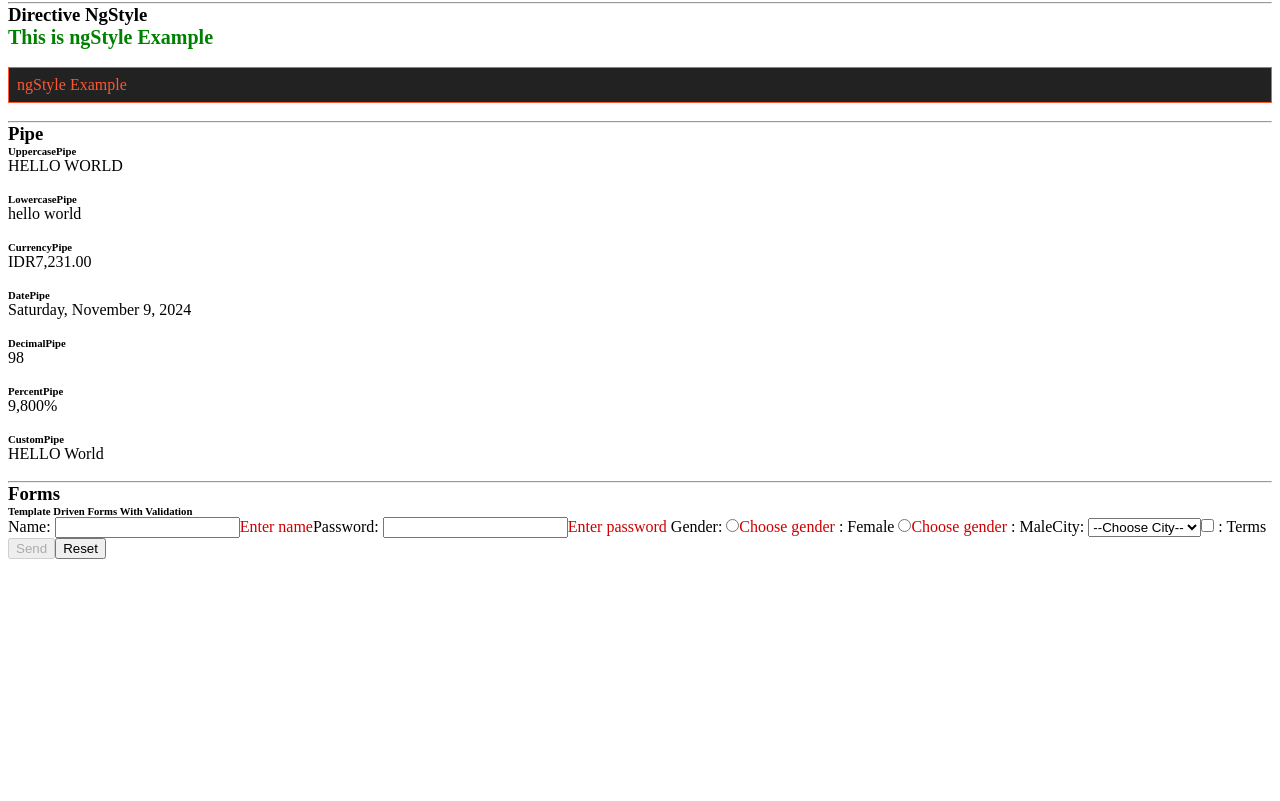
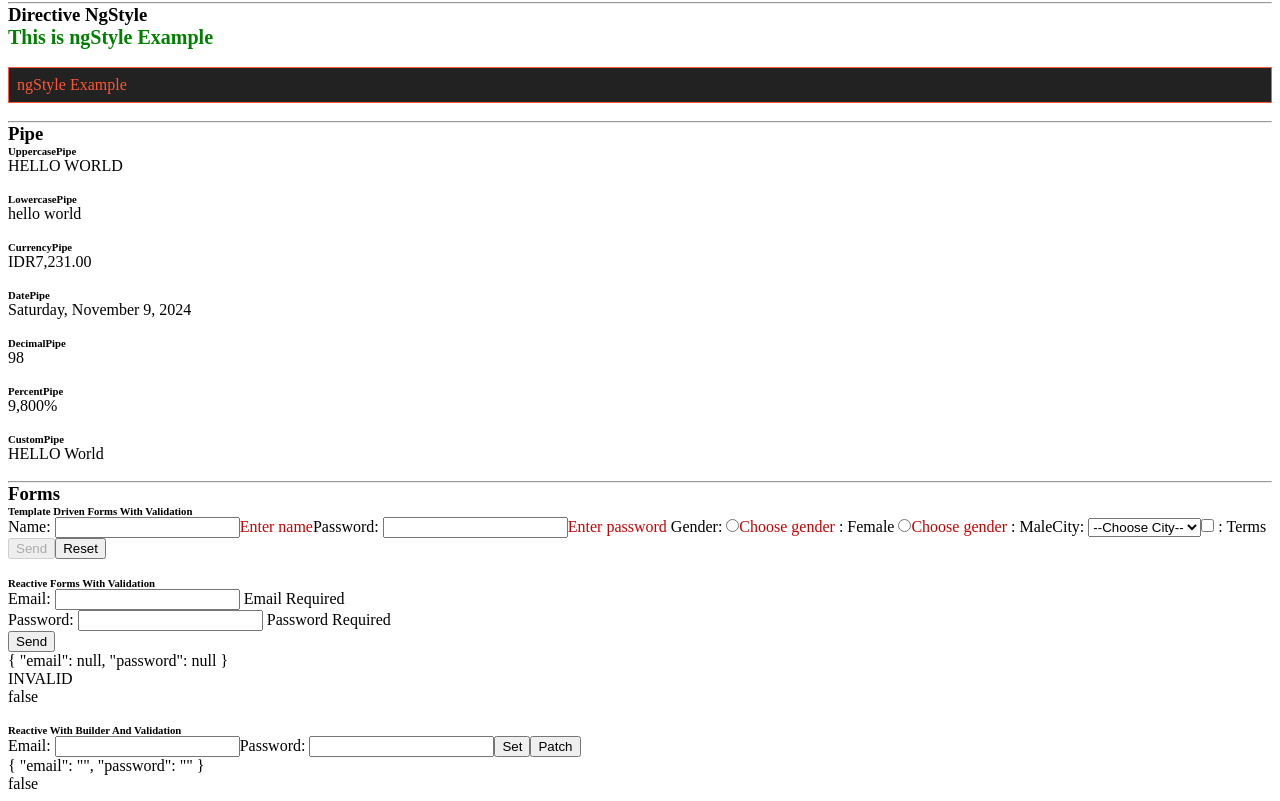
Before and after one commit to mogams99/ngIntro, an Angular app: page / in a window 1280 px wide. Shown: the part 932-1733 px from the top of the page. Before the commit the page ends 1517 px from the top, so only its background shows below. Built offline with nearby package versions, Linux system fonts and the light colour scheme.

Commit message:
chore: :construction: implementasi angular forms - reactive forms with validation dan form builder

```diff
--- a/src/app/app.component.html
+++ b/src/app/app.component.html
@@ -112,20 +112,17 @@
 
 <h3> Forms </h3>
 <h6> Template Driven Forms With Validation </h6>
-<form novalidate #loginform="ngForm"
-  (ngSubmit)="submitLogin(loginform)">
+<form novalidate #loginform="ngForm" (ngSubmit)="submitLogin(loginform)">
 
   <label>Name:
-    <input type="text" required name="name" #name=ngModel
-    [(ngModel)]="model.name">
+    <input type="text" required name="name" #name=ngModel [(ngModel)]="model.name">
     <span class="success" [hidden]="name.invalid">Valid Name</span>
     <span class="error" [hidden]="name.valid || name.dirty">Enter name</span>
     <span class="error" [hidden]="name.valid || name.pristine">Enter valid name</span>
   </label>
 
   <label>Password:
-    <input type="password" required name="pass" #pass=ngModel
-    [(ngModel)]="model.password">
+    <input type="password" required name="pass" #pass=ngModel [(ngModel)]="model.password">
     <span class="success" [hidden]="pass.invalid">Valid Password</span>
     <span class="error" [hidden]="pass.valid || pass.dirty">Enter password</span>
     <span class="error" [hidden]="pass.valid || pass.pristine">Enter valid password</span>
@@ -133,8 +130,7 @@
 
   Gender:
   <label>
-    <input type="radio" required name="gender" value="f" #gender=ngModel
-    [(ngModel)]="model.gender">
+    <input type="radio" required name="gender" value="f" #gender=ngModel [(ngModel)]="model.gender">
 
     <span class="success" [hidden]="gender.invalid">Valid Gender</span>
     <span class="error" [hidden]="gender.valid || gender.dirty">Choose gender</span>
@@ -143,8 +139,7 @@
     : Female </label>
 
   <label>
-    <input type="radio" required name="gender" value="m" #gender=ngModel
-    [(ngModel)]="model.gender">
+    <input type="radio" required name="gender" value="m" #gender=ngModel [(ngModel)]="model.gender">
 
     <span class="success" [hidden]="gender.invalid">Valid Gender</span>
     <span class="error" [hidden]="gender.valid || gender.dirty">Choose gender</span>
@@ -152,8 +147,7 @@
 
     : Male</label>
 
-  <label>City: <select required name="city" #city=ngModel
-    [(ngModel)]="model.city">
+  <label>City: <select required name="city" #city=ngModel [(ngModel)]="model.city">
       <option disabled selected value="">--Choose City--</option>
       <option>New Delhi</option>
       <option>Chennai</option>
@@ -161,10 +155,45 @@
       <option>Kolkata</option>
     </select></label>
 
-  <label><input type="checkbox" required name="terms" #terms=ngModel
-    [(ngModel)]="model.terms"> : Terms</label>
+  <label><input type="checkbox" required name="terms" #terms=ngModel [(ngModel)]="model.terms"> : Terms</label>
 
   <button [disabled]="loginform.invalid">Send</button>
   <button (click)="loginform.reset()">Reset</button>
 </form>
 <br>
+
+<h6> Reactive Forms With Validation </h6>
+<form novalidate [formGroup]="reactiveLoginForm" (ngSubmit)="reactiveLoginUser()">
+  <label>Email:
+    <input type="email" name="email" formControlName="email">
+    <span *ngIf="reactiveLoginForm.get('email')?.hasError('required') && reactiveLoginForm.get('email')?.pristine">
+      Email Required</span>
+    <span *ngIf="reactiveLoginForm.get('email')?.invalid && reactiveLoginForm.get('email')?.dirty"> Email Invalid</span>
+  </label>
+  <br>
+  <label>Password:
+    <input type="password" name="password" formControlName="password">
+    <span *ngIf="reactiveLoginForm.get('password')?.invalid && reactiveLoginForm.get('password')?.pristine"> Password
+      Required</span>
+    <span *ngIf="!reactiveLoginForm.get('password')?.valid && reactiveLoginForm.get('password')?.dirty"> Password Invalid</span>
+  </label>
+  <br>
+
+  <button>Send</button>
+
+  <p>{{reactiveLoginForm.value | json}}</p>
+  <p>{{reactiveLoginForm.status}}</p>
+  <p>{{reactiveLoginForm.valid}}</p>
+</form>
+<br>
+
+<h6> Reactive With Builder And Validation </h6>
+<form novalidate [formGroup]="rbuilderLoginForm">
+  <label>Email: <input type="email" name="email" required formControlName="email"></label>
+  <label>Password: <input type="password" name="pass" required formControlName="password"></label>
+
+  <button (click)="setVal()">Set</button>
+  <button (click)="patchVal()">Patch</button>
+  <p>{{ rbuilderLoginForm.value | json }}</p>
+  <p>{{ rbuilderLoginForm.valid }}</p>
+</form>
--- a/src/app/app.component.ts
+++ b/src/app/app.component.ts
@@ -1,7 +1,16 @@
 import { Component } from '@angular/core';
-import { FormsModule } from '@angular/forms';
 import { RouterOutlet } from '@angular/router';
 import { CommonModule } from '@angular/common';
+
+import {
+  FormsModule,
+  ReactiveFormsModule,
+  FormBuilder,
+  Validators,
+  FormControl,
+  FormArray,
+  FormGroup
+} from '@angular/forms';
 
 import { ServerComponent } from './server/server.component';
 import { ChildComponent } from "./child/child.component";
@@ -13,7 +22,7 @@ import { Login } from './auth/login';
 @Component({
   selector: 'app-root',
   standalone: true,
-  imports: [RouterOutlet, CommonModule, ServerComponent, FormsModule, ChildComponent, CustomPipe],
+  imports: [RouterOutlet, CommonModule, FormsModule, ServerComponent, ChildComponent, CustomPipe, ReactiveFormsModule],
   templateUrl: './app.component.html',
   styleUrl: './app.component.css'
 })
@@ -74,6 +83,7 @@ export class AppComponent {
   pipeDate = new Date();
 
   // ! form
+  // ! template driven
   model = new Login(
     "",
     "",
@@ -84,4 +94,23 @@ export class AppComponent {
   submitLogin(data:any){
     console.log(data.value);
   }
+  // ! reactive
+  // email = new FormControl('');
+  reactiveLoginForm = new FormGroup({
+    email: new FormControl(null, [Validators.required, Validators.minLength(3)]),
+    password: new FormControl(null, [Validators.required, Validators.minLength(6)]),
+  })
+  reactiveLoginUser() {
+    console.log(this.reactiveLoginForm.status);
+    console.log(this.reactiveLoginForm.value);
+    console.log(this.reactiveLoginForm.valid);
+  }
+  // ! with form builder
+  constructor(private fb:FormBuilder) {}
+  rbuilderLoginForm = this.fb.group({
+    email: this.fb.control('', [Validators.required, Validators.minLength(4)]),
+    password: this.fb.control('', [Validators.required, Validators.minLength(6)]),
+  })
+  setVal(){this.rbuilderLoginForm.setValue({email:"user_1@mail.com", password:'1234'})}
+  patchVal(){this.rbuilderLoginForm.patchValue({email:"aa@bb", password:'123456'})}
 }
```
Lines whose indentation alone changed are shown as unchanged.
